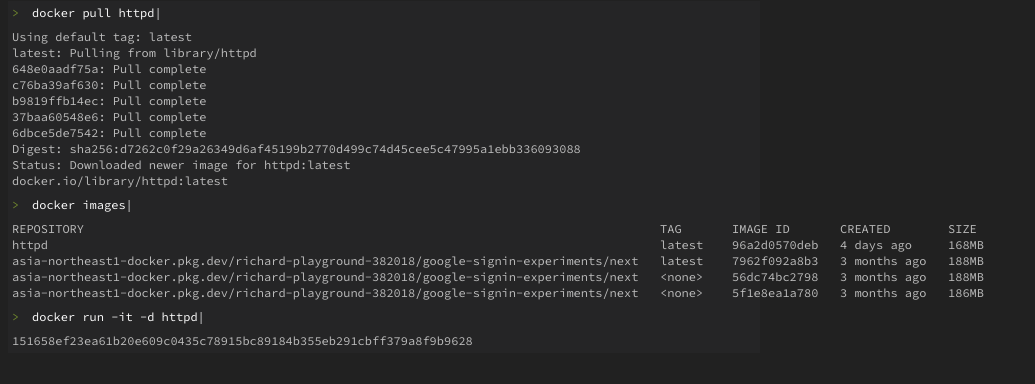
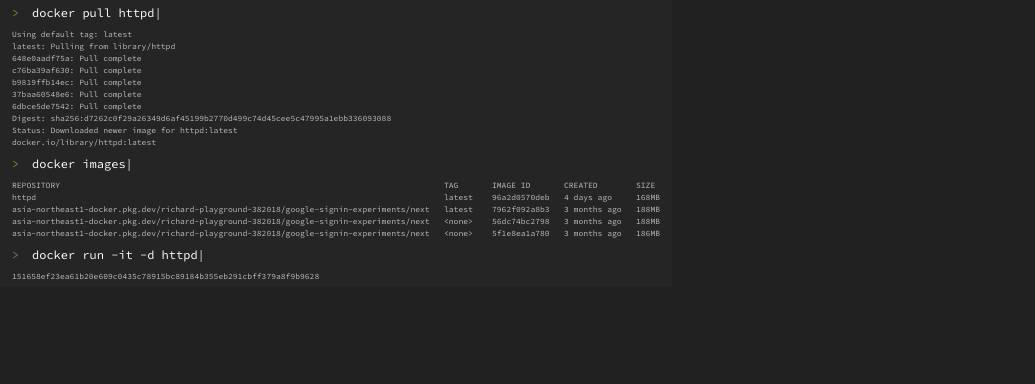
Before and after one commit to richardimaoka/next-sandbox, a Next.js app in the folder next/: page / in a window 1280 px wide. Shown: the top 384 px of the page, without its empty margins (0-1035 px from the left). Built offline with nearby package versions, Linux system fonts and the light colour scheme.

Commit message:
font size .... hmmm not perfect

```diff
--- a/next/components/terminal/TerminalColumn.tsx
+++ b/next/components/terminal/TerminalColumn.tsx
@@ -12,6 +12,7 @@
     <div
       css={css`
         width: 768px;
+        overflow-x: scroll;
       `}
     >
       <TerminalContents elements={elements} fold={fold} />
--- a/next/components/terminal/TerminalCommand.tsx
+++ b/next/components/terminal/TerminalCommand.tsx
@@ -35,15 +35,19 @@
   return (
     <pre
       css={css`
+        font-size: 0.8em;
         padding: 4px;
-        font-size: 12px;
         background-color: ${surface};
         color: ${primaryText};
-        font-family: inherit;
         ${fold ? foldCss : ""}
       `}
     >
-      <code className={source_code_pro.className}>
+      <code
+        className={source_code_pro.className}
+        css={css`
+          font-size: 12px;
+        `}
+      >
         <Prompt />
         <span
           css={css`
--- a/next/components/terminal/TerminalContents.tsx
+++ b/next/components/terminal/TerminalContents.tsx
@@ -2,6 +2,7 @@
 import { TerminalCommand } from "./TerminalCommand";
 import { TerminalOutput } from "./TerminalOutput";
 import { TerminalElement } from "./TerminalElement";
+import { surface } from "@/libs/terminalColors";
 
 interface TerminalContentsProps {
   elements: TerminalElement[];
@@ -15,6 +16,8 @@
         display: flex;
         flex-direction: column;
         padding: 1px 8px;
+        background-color: ${surface};
+        width: fit-content; /* like 'Hug contents' in Figma */
       `}
     >
       {elements.map((element, index) => {
--- a/next/components/terminal/TerminalOutput.tsx
+++ b/next/components/terminal/TerminalOutput.tsx
@@ -21,14 +21,21 @@
   return (
     <pre
       css={css`
-        font-size: 12px;
+        font-size: 0.8em;
         padding: 4px;
         background-color: ${surface};
         color: ${secondaryText};
         ${fold ? foldCss : ""}
       `}
     >
-      <code className={source_code_pro.className}>{output}</code>
+      <code
+        className={source_code_pro.className}
+        css={css`
+          font-size: 8px;
+        `}
+      >
+        {output}
+      </code>
     </pre>
   );
 };
--- a/next/pages/index.tsx
+++ b/next/pages/index.tsx
@@ -1,8 +1,8 @@
 import { TerminalColumn } from "@/components/terminal/TerminalColumn";
-import { Element } from "@/components/terminal/TerminalColumn";
+import { TerminalElement } from "@/components/terminal/TerminalElement";
 
 export default function Home() {
-  const data: Element[] = [
+  const data: TerminalElement[] = [
     { kind: "command", text: "docker pull httpd" },
     {
       kind: "output",
@@ -33,5 +33,5 @@
     },
   ];
 
-  return <TerminalColumn elements={data} />;
+  return <TerminalColumn elements={data} fold={false} />;
 }
```
